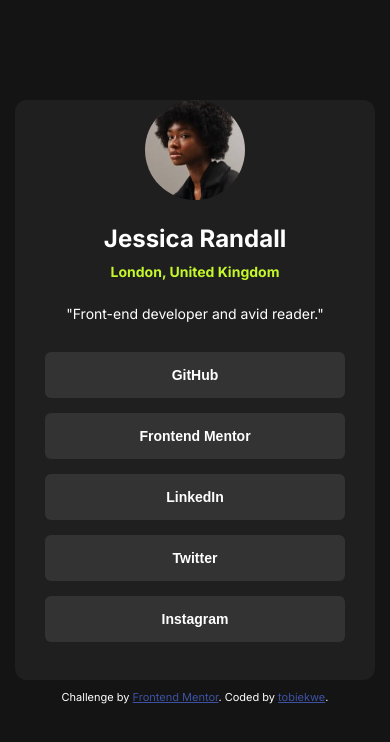
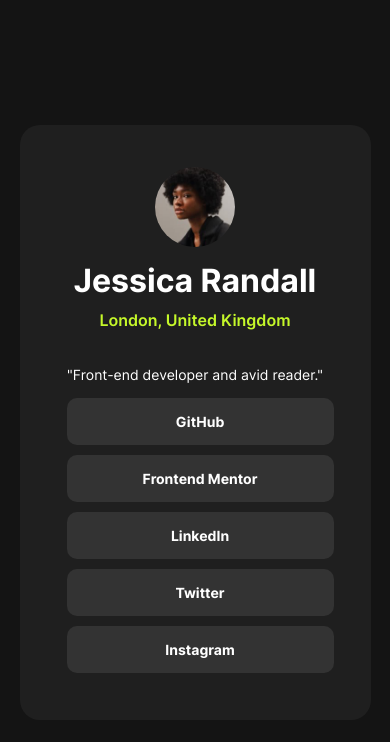
Before and after one commit to tobiekwe/social-links-profile, a plain HTML site: page index.html in a window 390 px wide. Drawn offline with Linux system fonts and the light colour scheme.

Commit message:
compare commit

```diff
--- a/index.html
+++ b/index.html
@@ -2,46 +2,41 @@
 <html lang="en">
 <head>
     <meta charset="UTF-8">
-  <meta name="viewport" content="width=device-width, initial-scale=1.0"> <!-- displays site properly based on user's device -->
+    <meta name="viewport" content="width=device-width, initial-scale=1.0">
+    <title>Social Link Profile</title>
+    <link rel="shortcut icon" href="favicon-32x32.png" type="image/x-icon">
+    <link rel="stylesheet" href="style.css">
+</head>
 
-  <link rel="icon" type="image/png" sizes="32x32" href="./assets/images/favicon-32x32.png">
-  <link rel="preconnect" href="https://fonts.googleapis.com">
-<link rel="preconnect" href="https://fonts.gstatic.com" crossorigin>
-<link href="https://fonts.googleapis.com/css2?family=Figtree:ital,wght@0,300..900;1,300..900&family=Inter:wght@100..900&family=Outfit:wght@100..900&family=Poppins:ital,wght@0,100;0,200;0,300;0,400;0,500;0,600;0,700;0,800;0,900;1,100;1,200;1,300;1,400;1,500;1,600;1,700;1,800;1,900&display=swap" rel="stylesheet">
-  <link rel="stylesheet" href="style.css">
 
-  <title>Frontend Mentor | Social links profile</title>
-
-  <!-- Feel free to remove these styles or customise in your own stylesheet 👍 -->
-  <style>
-    .attribution { font-size: 11px; text-align: center; }
-    .attribution a { color: hsl(228, 45%, 44%); }
-  </style>
-</head>
 <body>
 
-  <div class="container">
-    <div class="profile">
-      <img src="assets/images/avatar-jessica.jpeg" alt="">
-      <h2>Jessica Randall</h2>
+    <main class="container">
+
+        <img class="myimg" src="assets/images/avatar-jessica.jpeg" alt="">
+
+        <h1>Jessica Randall</h1>
         <h4>London, United Kingdom</h4>
+
+        <br><br>
         <p>"Front-end developer and avid reader."</p>
-    </div>
 
-    <div class="social">
+        <div class="btns">
+
             <button>GitHub</button>
             <button>Frontend Mentor</button>
             <button>LinkedIn</button>
             <button>Twitter</button>
             <button>Instagram</button>
-    </div>
 
         </div>
 
+    </main>
 
-  <div class="attribution">
-    Challenge by <a href="https://www.frontendmentor.io?ref=challenge" target="_blank">Frontend Mentor</a>.
-    Coded by <a href="#">tobiekwe</a>.
-  </div>
+
+
+
 </body>
+
+
 </html>
--- a/style.css
+++ b/style.css
@@ -1,125 +1,113 @@
-@media screen and (max-width: 1440px){
+@font-face {
+    font-family: 'Custom';
+    src: url(./assets/fonts/Inter-VariableFont_slnt\,wght.ttf);
+}
+
+@font-face {
+    font-family: 'Custom2';
+    src: url(./assets/fonts/static/Inter-Regular.ttf);
+}
+
+@font-face {
+    font-family: 'Custom3';
+    src: url(./assets/fonts/static/Inter-SemiBold.ttf);
+}
+
+@font-face {
+    font-family: 'Custom4';
+    src: url(./assets/fonts/static/Inter-Bold.ttf);
+}
+
+*{
+    margin: 0;
+    padding: 0;
+    box-sizing: border-box;
+}
+
 body{
+    background-color: hsl(0, 0%, 8%);
+    display: flex;
+    justify-content: center;
+    align-items: center;
+    height: 100vh;
+    color: hsl(0, 0%, 100%);
+}
+
+.container{
     text-align: center;
-        background-color: hsl(0, 0%, 8%);
-        color: hsl(0, 0%, 100%);
-        font-family: "Inter", sans-serif;
+    width: 400px;
+    height: 700px;
+    background-color: hsl(0, 0%, 12%);
+    border-radius: 20px;
+    padding: 2rem;
 }
-    .container{
-        box-sizing: border-box;
-        background-color: hsl(0, 0%, 12%);
-        width: 360px;
-        height: 580px;
-        margin-left: auto;
-        margin-right: auto;
-        margin-top: 100px;
-        margin-bottom: 10px;
-        border-radius: 12px;
+
+h1 {
+    font-family: 'Custom';
+    padding-bottom: 10px;
 }
-    .profile img{
+
+h4{
+    font-family: 'Custom3';
+    color: hsl(75, 94%, 57%);
+}
+
+img{
+    height: 100px;
     width: 100px;
-        height: auto;
     border-radius: 50%;
+    margin: 20px;
 }
-    .profile h4{
-        color: hsl(75, 94%, 57%);
+
+p{
     font-size: 14px;
-        margin-top: -10px;
-        margin-bottom: 25px;
+    font-weight: 100;
+    font-family: 'Custom2';
 }
-    .profile p{
-        font-size: 14px;
-        font-weight: 400;
-        margin-bottom: 30px;
+
+.btns{
+    padding: 10px;
 }
-    .social{
+
+.btns button{
+    margin: 10px;
+    padding: 15px;
+    border-radius: 10px;
     width: 300px;
-        height: auto;
-        display: flex;
-        flex-direction: column;
-        margin-left: auto;
-        margin-right: auto;
-        gap: 15px;
-        font-size: 16px;
-        font-weight: 600;
-
-    }
-    .social button{
     background-color: hsl(0, 0%, 20%);
     color: hsl(0, 0%, 100%);
-        padding: 15px 0;
+    font-size: 14px;
+    font-family: 'Custom4';
     border: none;
-        font-size: 14px;
-        font-weight: 600;
-        border-radius: 6px;
+    cursor: pointer;
 }
-    .social button:hover{
+
+.btns button:hover{
+    color: grey;
     background-color: hsl(75, 94%, 57%);
-        color: black;
-        cursor: pointer;
-        /* color: hsl(0, 0%, 100%);
-        padding: 15px 0;
-        border: none;
-        font-size: 14px;
-        font-weight: 600;
-        border-radius: 6px; */
+}
+
+@media screen and (max-width: 600px) {
+
+    .container{
+        width: 90%;
+        height: 70%;
+        overflow: hidden;
+        height: auto;
+    }
+
+    .btns{
+        padding: 10px;
+    }
+
+    .btns button{
+        margin: 5px;
+        width: 100%;
+    }
+
+    .myimg{
+        height: 80px;
+        width: 80px;
+        margin: 10px;
     }
 }
-
-
-
-
-@media screen and (max-width: 375px) {
-    body{
-        text-align: center;
-        background-color: hsl(0, 0%, 8%);
-        color: hsl(0, 0%, 100%);
-        font-family: "Inter", sans-serif;
-    }
-    .container{
-        box-sizing: border-box;
-        background-color: hsl(0, 0%, 12%);
-        width: 360px;
-        height: 580px;
-        margin-left: auto;
-        margin-right: auto;
-        margin-top: 30px;
-        margin-bottom: 10px;
-        border-radius: 12px;
-    }
-    .profile img{
-        width: 100px;
-        height: auto;
-        border-radius: 50%;
-    }
-    .profile h4{
-        color: hsl(75, 94%, 57%);
-        font-size: 14px;
-    }
-    .profile p{
-        font-size: 14px;
-        font-weight: 400;
-        margin-bottom: 30px;
-    }
-    .social{
-        width: 300px;
-        height: auto;
-        display: flex;
-        flex-direction: column;
-        margin-left: auto;
-        margin-right: auto;
-        gap: 15px;
-        font-size: 16px;
-        font-weight: 600;
-
-    }
-    .social button{
-        background-color: hsl(0, 0%, 20%);
-        color: hsl(0, 0%, 100%);
-        padding: 15px 0;
-        border: none;
-        font-size: 14px;
-        font-weight: 600;
-        border-radius: 6px;
-    }
-  }
```
Lines whose indentation alone changed are shown as unchanged.
